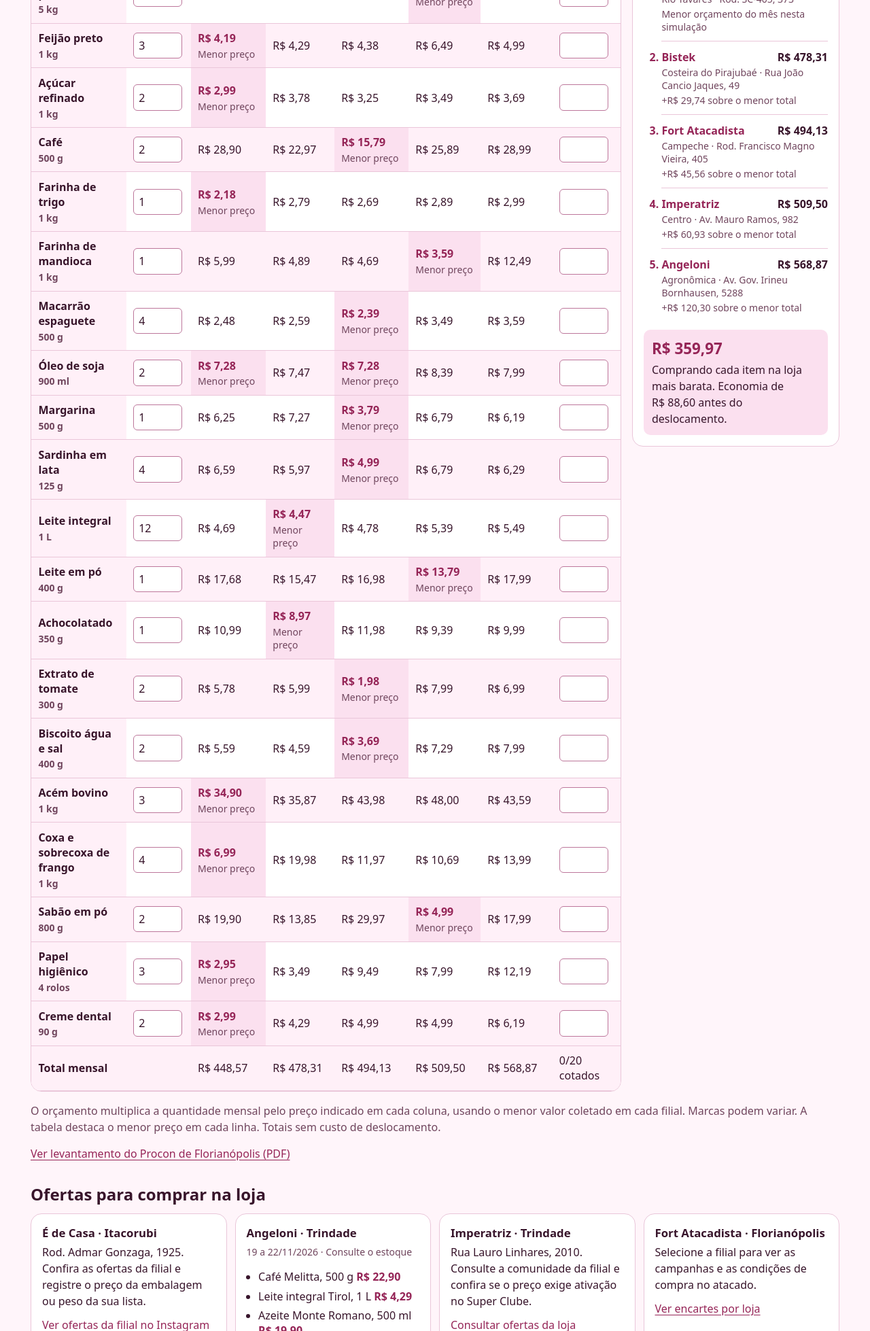
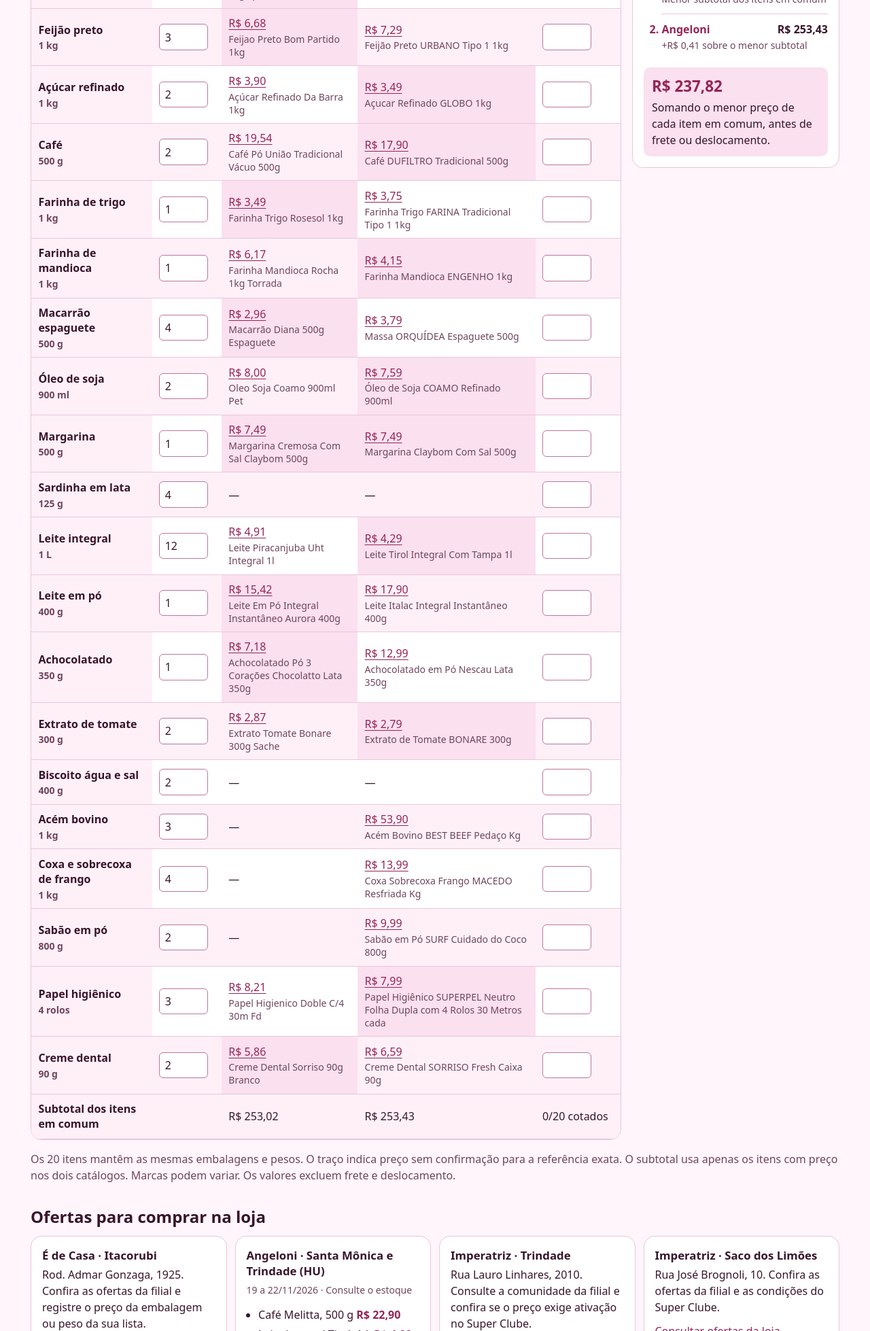
Before and after one commit to diegofranzbm-tech/pac-site, a plain HTML site: page radar/mercado/index.html in a window 1280 px wide. Shown: the part 842-2800 px from the top of the page at 68% size. Drawn offline with Linux system fonts and the light colour scheme.

Commit message:
Atualizar preços de novembro e filiais do Mercado

```diff
--- a/radar/mercado/app.js
+++ b/radar/mercado/app.js
@@ -1,13 +1,13 @@
 const stores = [
   {
-    name: "Angeloni", branch: "Trindade", address: "Rua Prof. Simão José Hess, 190",
+    name: "Angeloni", branch: "Trindade (HU)", address: "Rua Prof. Simão José Hess, 190",
     links: [
       ["Supermercado online", "https://super.angeloni.com.br/"],
       ["Ofertas do encarte", "https://super.angeloni.com.br/ofertas-do-encarte"]
     ]
   },
   {
-    name: "Imperatriz", branch: "Trindade",
+    name: "Imperatriz", branch: "Trindade", address: "Rua Lauro Linhares, 2010",
     links: [["Ofertas e comunidade da loja", "https://superimperatriz.com.br/"]]
   },
   {
@@ -19,11 +19,19 @@ const stores = [
     ]
   },
   {
-    name: "Fort", branch: "Rio Tavares", address: "Rod. Dr. Antônio Luiz Moura Gonzaga, 1616",
+    name: "Fort", branch: "Santo Antônio de Lisboa", address: "Rod. José Carlos Daux, 9580",
     links: [
-      ["Encarte oficial · selecione Rio Tavares", "https://www.fortatacadista.com.br/encartes/"],
+      ["Encarte oficial · selecione Santo Antônio de Lisboa", "https://www.fortatacadista.com.br/encartes/"],
       ["Folhetos de Florianópolis", "https://www.portafolhetos.com.br/ofertas/florianopolis/fort-atacadista/"]
     ]
+  },
+  {
+    name: "Angeloni · Santa Mônica", branch: "Santa Mônica", address: "Rua Nirberto Haase, 75",
+    links: [["Ofertas do encarte", "https://super.angeloni.com.br/ofertas-do-encarte"]]
+  },
+  {
+    name: "Imperatriz · Saco dos Limões", branch: "Saco dos Limões", address: "Rua José Brognoli, 10",
+    links: [["Ofertas e comunidade da loja", "https://superimperatriz.com.br/"]]
   }
 ];
 
@@ -36,13 +44,13 @@ const selections = {
   cleaning: [
     ["Água sanitária Ypê Pro · 5 L", "R$ 19,99 · R$ 4,00/L", "Referência online do Angeloni", "https://super.angeloni.com.br/limpeza-e-lavanderia/agua-sanitaria"],
     ["Água sanitária Qboa · 5 L", "R$ 17,97 · R$ 3,59/L", "Referência online do Bistek", stores[2].links[2][1]],
-    ["Folheto de perfumaria e limpeza", "", "Fort · catálogo regional anunciado até 30/11/2026. Confira se inclui Rio Tavares.", stores[3].links[1][1]]
+    ["Folheto de perfumaria e limpeza", "", "Fort · catálogo regional anunciado até 30/11/2026. Confira se inclui Santo Antônio de Lisboa.", stores[3].links[1][1]]
   ],
   deals: [
     ["Penne Monte Romano · 500 g", "R$ 6,99 · R$ 13,98/kg", "Angeloni online · consulte pelo CEP", stores[0].links[0][1]],
     ["Azeite Monte Romano · 500 ml", "R$ 19,90 · R$ 39,80/L", "Angeloni online · consulte pelo CEP", "https://super.angeloni.com.br/super-ofertas"],
     ["Ofertas do Super Clube", "", "Imperatriz Trindade · consulte a comunidade da loja e confira se o desconto exige ativação no app.", stores[1].links[0][1]],
-    ["Black Friday", "", "Fort · catálogo regional anunciado de 20 a 22/11/2026. Confira se inclui Rio Tavares.", stores[3].links[1][1]]
+    ["Black Friday", "", "Fort · catálogo regional anunciado de 20 a 22/11/2026. Confira se inclui Santo Antônio de Lisboa.", stores[3].links[1][1]]
   ]
 };
 
@@ -60,7 +68,7 @@ const storageKey = "radar-mercado-cesta-v1";
 
 document.querySelector("#stores").innerHTML = stores.map(({name, branch, address, links}) => {
   const query = encodeURIComponent(`${name} ${branch} Florianópolis`);
-  return `<article><h3>${name} · ${branch}</h3>
+  return `<article><h3>${name.endsWith(branch) ? name : `${name} · ${branch}`}</h3>
     ${address ? `<p>${address}</p>` : ""}
     <div class="links">${links.map(([label, url]) => external(label, url)).join("")}
     ${external("Ver no mapa", `https://www.google.com/maps/search/?api=1&query=${query}`)}</div></article>`;
--- a/radar/mercado/cesta.js
+++ b/radar/mercado/cesta.js
@@ -1,33 +1,30 @@
-// Menores preços por filial da coleta de 4 e 5/02/2026, em centavos.
+// Preços dos catálogos oficiais consultados em 22/11/2026, em centavos.
 const physicalItems = [
-  ["Arroz parboilizado", "5 kg", [1198, 1429, 1179, 1099, 1589]],
-  ["Feijão preto", "1 kg", [419, 429, 438, 649, 499]],
-  ["Açúcar refinado", "1 kg", [299, 378, 325, 349, 369]],
-  ["Café", "500 g", [2890, 2297, 1579, 2589, 2899]],
-  ["Farinha de trigo", "1 kg", [218, 279, 269, 289, 299]],
-  ["Farinha de mandioca", "1 kg", [599, 489, 469, 359, 1249]],
-  ["Macarrão espaguete", "500 g", [248, 259, 239, 349, 359]],
-  ["Óleo de soja", "900 ml", [728, 747, 728, 839, 799]],
-  ["Margarina", "500 g", [625, 727, 379, 679, 619]],
-  ["Sardinha em lata", "125 g", [659, 597, 499, 679, 629]],
-  ["Leite integral", "1 L", [469, 447, 478, 539, 549]],
-  ["Leite em pó", "400 g", [1768, 1547, 1698, 1379, 1799]],
-  ["Achocolatado", "350 g", [1099, 897, 1198, 939, 999]],
-  ["Extrato de tomate", "300 g", [578, 599, 198, 799, 699]],
-  ["Biscoito água e sal", "400 g", [559, 459, 369, 729, 799]],
-  ["Acém bovino", "1 kg", [3490, 3587, 4398, 4800, 4359]],
-  ["Coxa e sobrecoxa de frango", "1 kg", [699, 1998, 1197, 1069, 1399]],
-  ["Sabão em pó", "800 g", [1990, 1385, 2997, 499, 1799]],
-  ["Papel higiênico", "4 rolos", [295, 349, 949, 799, 1219]],
-  ["Creme dental", "90 g", [299, 429, 499, 499, 619]],
+  ["Arroz parboilizado", "5 kg", [[1750, "Arroz Parboilizado Bonitão 5kg Tp1", "https://www.bistek.com.br/arroz-parboilizado-bonitao-5kg-tp1-1550012/p"], [1795, "Arroz Parboilizado KIARROZ 5kg", "https://super.angeloni.com.br/arroz-parboilizado-kiarroz-5kg-121452/p"]]],
+  ["Feijão preto", "1 kg", [[668, "Feijao Preto Bom Partido 1kg", "https://www.bistek.com.br/feijao-preto-bom-partido-1kg-2043408/p"], [729, "Feijão Preto URBANO Tipo 1 1kg", "https://super.angeloni.com.br/feijao-preto-urbano-tipo-1-1kg-2876440/p"]]],
+  ["Açúcar refinado", "1 kg", [[390, "Açúcar Refinado Da Barra 1kg", "https://www.bistek.com.br/acucar-da-barra-1kg-refinado-1501305/p"], [349, "Açucar Refinado GLOBO 1kg", "https://super.angeloni.com.br/acucar-refinado-globo-1kg-5503951/p"]]],
+  ["Café", "500 g", [[1954, "Café Pó União Tradicional Vácuo 500g", "https://www.bistek.com.br/cafe-po-uniao-500g-tradicional-vacuo-2218798/p"], [1790, "Café DUFILTRO Tradicional 500g", "https://super.angeloni.com.br/cafe-dufiltro-tradicional-500g-5523687/p"]]],
+  ["Farinha de trigo", "1 kg", [[349, "Farinha Trigo Rosesol 1kg", "https://www.bistek.com.br/farinha-trigo-rosesol-1kg-1465198/p"], [375, "Farinha Trigo FARINA Tradicional Tipo 1 1kg", "https://super.angeloni.com.br/5252815-farinha-trigo-farina-tradicional-tipo-1-1kg/p"]]],
+  ["Farinha de mandioca", "1 kg", [[617, "Farinha Mandioca Rocha 1kg Torrada", "https://www.bistek.com.br/farinha-mandioca-rocha-1kg-torrada-2019590/p"], [415, "Farinha Mandioca ENGENHO 1kg", "https://super.angeloni.com.br/5184063-farinha-mandioca-engenho-1kg/p"]]],
+  ["Macarrão espaguete", "500 g", [[296, "Macarrão Diana 500g Espaguete", "https://www.bistek.com.br/macarrao-diana-500g-espaguete-1464280/p"], [379, "Massa ORQUÍDEA Espaguete 500g", "https://super.angeloni.com.br/massa-orquidea-espaguete-500g-2132150/p"]]],
+  ["Óleo de soja", "900 ml", [[800, "Oleo Soja Coamo 900ml Pet", "https://www.bistek.com.br/oleo-soja-coamo-900ml-pet-1477102/p"], [759, "Óleo de Soja COAMO Refinado 900ml", "https://super.angeloni.com.br/4077167-oleo-de-soja-coamo-refinado-900ml/p"]]],
+  ["Margarina", "500 g", [[749, "Margarina Cremosa Com Sal Claybom 500g", "https://www.bistek.com.br/margarina-claybom-500g-c-sal-1510169/p"], [749, "Margarina Claybom Com Sal 500g", "https://super.angeloni.com.br/margarina-claybom-com-sal-500g-3260925/p"]]],
+  ["Sardinha em lata", "125 g", [null, null]],
+  ["Leite integral", "1 L", [[491, "Leite Piracanjuba Uht Integral 1l", "https://www.bistek.com.br/leite-uht-piracanjuba-1l-integral-ctp-1816110/p"], [429, "Leite Tirol Integral Com Tampa 1l", "https://super.angeloni.com.br/leite-tirol-integral-com-tampa-1l-3852102/p"]]],
+  ["Leite em pó", "400 g", [[1542, "Leite Em Pó Integral Instantâneo Aurora 400g", "https://www.bistek.com.br/leite-po-aurora-400g-instintegral-1465988/p"], [1790, "Leite Italac Integral Instantâneo 400g", "https://super.angeloni.com.br/frios-e-laticinios/leite"]]],
+  ["Achocolatado", "350 g", [[718, "Achocolatado Pó 3 Corações Chocolatto Lata 350g", "https://www.bistek.com.br/achocolatado-po-3-coracoes-350g-choc-2340453/p"], [1299, "Achocolatado em Pó Nescau Lata 350g", "https://super.angeloni.com.br/achocolatados-nestle"]]],
+  ["Extrato de tomate", "300 g", [[287, "Extrato Tomate Bonare 300g Sache", "https://www.bistek.com.br/extrato-tomate-bonare-300g-sache-2142538/p"], [279, "Extrato de Tomate BONARE 300g", "https://super.angeloni.com.br/extrato-de-tomate-bonare-300g-4868887/p"]]],
+  ["Biscoito água e sal", "400 g", [null, null]],
+  ["Acém bovino", "1 kg", [null, [5390, "Acém Bovino BEST BEEF Pedaço Kg", "https://super.angeloni.com.br/acem-bovino-best-beef-pedaco-kg-4719985/p"]]],
+  ["Coxa e sobrecoxa de frango", "1 kg", [null, [1399, "Coxa Sobrecoxa Frango MACEDO Resfriada Kg", "https://super.angeloni.com.br/coxa-sobrecoxa-frango-macedo-resfriada-kg-4823400/p"]]],
+  ["Sabão em pó", "800 g", [null, [999, "Sabão em Pó SURF Cuidado do Coco 800g", "https://super.angeloni.com.br/sabao-em-po-surf-cuidado-do-coco-800g-5459290/p"]]],
+  ["Papel higiênico", "4 rolos", [[821, "Papel Higienico Doble C/4 30m Fd", "https://www.bistek.com.br/papel-higienico-doble-c4-30m-fd-1923960/p"], [799, "Papel Higiênico SUPERPEL Neutro Folha Dupla com 4 Rolos 30 Metros cada", "https://super.angeloni.com.br/5218869-papel-higienico-superpel-neutro-folha-dupla-com-4-rolos-30-metros-cada/p"]]],
+  ["Creme dental", "90 g", [[586, "Creme Dental Sorriso 90g Branco", "https://www.bistek.com.br/creme-dental-sorriso-90g-branco-691500/p"], [659, "Creme Dental SORRISO Fresh Caixa 90g", "https://super.angeloni.com.br/creme-dental-sorriso-fresh-caixa-90g-5434854/p"]]],
 ];
 
-const physicalStores = [
-  { name: "Brasil Atacadista", area: "Rio Tavares", address: "Rod. SC-405, 373" },
-  { name: "Bistek", area: "Costeira do Pirajubaé", address: "Rua João Cancio Jaques, 49" },
-  { name: "Fort Atacadista", area: "Campeche", address: "Rod. Francisco Magno Vieira, 405" },
-  { name: "Imperatriz", area: "Centro", address: "Av. Mauro Ramos, 982" },
-  { name: "Angeloni", area: "Agronômica", address: "Av. Gov. Irineu Bornhausen, 5288" }
+const catalogStores = [
+  { name: "Bistek", area: "Catálogo online" },
+  { name: "Angeloni", area: "Catálogo online" }
 ];
 const money = cents => currency.format(cents / 100);
 const suggestedQuantities = [1, 3, 2, 2, 1, 1, 4, 2, 1, 4, 12, 1, 1, 2, 2, 3, 4, 2, 3, 2];
@@ -57,20 +54,24 @@ try {
 
 const monthlyTable = document.querySelector("#physical-basket");
 monthlyTable.innerHTML = `
-  <thead><tr><th scope="col">Produto</th><th scope="col">Qtd. no mês</th>${physicalStores.map(({ name, area }) =>
+  <thead><tr><th scope="col">Produto</th><th scope="col">Qtd. no mês</th>${catalogStores.map(({ name, area }) =>
     `<th scope="col">${name}<small>${area}</small></th>`).join("")}<th scope="col">É de Casa<small>Itacorubi · sua cotação</small></th></tr></thead>
   <tbody>${physicalItems.map(([name, unit, prices], row) => {
-    const lowest = Math.min(...prices);
+    const found = prices.filter(Boolean);
+    const lowest = found.length === catalogStores.length ? Math.min(...found.map(([cents]) => cents)) : null;
     return `<tr><th scope="row">${name}<small>${unit}</small></th>
       <td><input type="number" min="0" max="999" step="1" required inputmode="numeric"
         aria-label="Quantidade mensal de ${name} por referência de ${unit}" value="${quantities[row]}"></td>
-      ${prices.map(price => price === lowest
-        ? `<td class="lowest-price"><strong>${money(price)}</strong><small>Menor preço</small></td>`
-        : `<td>${money(price)}</td>`).join("")}
+      ${prices.map(offer => {
+        if (!offer) return '<td>—</td>';
+        const [cents, product, url] = offer;
+        return `<td class="${cents === lowest ? "lowest-price" : ""}">
+          ${external(money(cents), url)}<small>${product}</small></td>`;
+      }).join("")}
       <td><input type="number" class="itacorubi-price" min="0" max="9999" step="0.01" inputmode="decimal"
         aria-label="Preço no É de Casa para ${name} por referência de ${unit}" value="${itacorubiPrices[row] ?? ""}"></td></tr>`;
   }).join("")}</tbody>
-  <tfoot><tr><th scope="row">Total mensal</th><td></td>${physicalStores.map(({ name }, column) =>
+  <tfoot><tr><th scope="row">Subtotal dos itens em comum</th><td></td>${catalogStores.map(({ name }, column) =>
     `<td id="month-total-${column}" aria-label="Total mensal · ${name}"></td>`).join("")}<td id="itacorubi-total" aria-label="Total mensal · É de Casa"></td></tr></tfoot>`;
 
 const monthlyInputs = [...monthlyTable.querySelectorAll("input:not(.itacorubi-price)")];
@@ -88,14 +89,19 @@ function renderMonthlyBudget() {
   itacorubiTotal.textContent = valid && count > 0 && quoted === count
     ? money(quantities.reduce((sum, quantity, row) => sum + Math.round((itacorubiPrices[row] ?? 0) * 100) * quantity, 0))
     : `${quoted}/${count} cotados`;
-  const totals = physicalStores.map((store, column) => ({
-    ...store, total: physicalItems.reduce((sum, [, , prices], row) => sum + prices[column] * quantities[row], 0)
+  const comparable = physicalItems.flatMap(([, , offers], row) =>
+    quantities[row] > 0 && offers.every(Boolean) ? [row] : []);
+  const totals = catalogStores.map((store, column) => ({
+    ...store,
+    total: comparable.reduce((sum, row) => sum + physicalItems[row][2][column][0] * quantities[row], 0)
   }));
-  totals.forEach(({ total }, column) => {
-    document.getElementById(`month-total-${column}`).textContent = valid ? money(total) : "—";
+  totals.forEach(({total}, column) => {
+    document.getElementById(`month-total-${column}`).textContent =
+      valid && comparable.length ? money(total) : "—";
   });
-  if (!valid || count === 0) {
-    summary.textContent = valid ? "Adicione um produto para calcular o orçamento." : "Informe quantidades inteiras de 0 a 999.";
+
+  if (!valid || comparable.length === 0) {
+    summary.textContent = valid ? "Selecione produtos com preço nos dois catálogos." : "Informe quantidades inteiras de 0 a 999.";
     ranking.innerHTML = "";
     splitBudget.hidden = true;
     return;
@@ -103,16 +109,17 @@ function renderMonthlyBudget() {
 
   const ranked = totals.sort((a, b) => a.total - b.total);
   const lowestTotal = ranked[0].total;
-  const splitTotal = physicalItems.reduce((sum, [, , prices], row) => sum + Math.min(...prices) * quantities[row], 0);
-  summary.textContent = `${count} de 20 produtos selecionados · menor total primeiro`;
-  ranking.innerHTML = ranked.map(({ name, area, address, total }) => `
+  const splitTotal = comparable.reduce((sum, row) =>
+    sum + Math.min(...physicalItems[row][2].map(([cents]) => cents)) * quantities[row], 0);
+  summary.textContent = `${comparable.length} de ${count} produtos selecionados com preço nos dois catálogos.`;
+  ranking.innerHTML = ranked.map(({name, total}) => `
     <li><div class="rank-total"><strong>${name}</strong><b>${money(total)}</b></div>
-    <small>${area} · ${address}</small>
-    <small>${total === lowestTotal ? "Menor orçamento do mês nesta simulação" : `+${money(total - lowestTotal)} sobre o menor total`}</small></li>`).join("");
+    <small>${total === lowestTotal ? "Menor subtotal dos itens em comum" : `+${money(total - lowestTotal)} sobre o menor subtotal`}</small></li>`).join("");
   splitBudget.hidden = false;
   splitBudget.innerHTML = `
     <strong>${money(splitTotal)}</strong>
-    <p>Comprando cada item na loja mais barata. Economia de ${money(lowestTotal - splitTotal)} antes do deslocamento.</p>`;
+    <p>Somando o menor preço de cada item em comum, antes de frete ou deslocamento.</p>`;
+
 }
 
 function updateMonthlyBudget() {
@@ -156,7 +163,7 @@ document.querySelector("#physical-offers").innerHTML = `
     <p>Rod. Admar Gonzaga, 1925. Confira as ofertas da filial e registre o preço da embalagem ou peso da sua lista.</p>
     ${external("Ver ofertas da filial no Instagram", itacorubiOffers)}
   </article>
-  <article><h3>Angeloni · Trindade</h3>
+  <article><h3>Angeloni · Santa Mônica e Trindade (HU)</h3>
     <small>19 a 22/11/2026 · ${printedOfferStatus}</small>
     <ul class="offer-prices">
       <li>Café Melitta, 500 g <strong>R$ 22,90</strong></li>
@@ -169,7 +176,14 @@ document.querySelector("#physical-offers").innerHTML = `
     <p>Rua Lauro Linhares, 2010. Consulte a comunidade da filial e confira se o preço exige ativação no Super Clube.</p>
     ${external("Consultar ofertas da loja", "https://superimperatriz.com.br/")}
   </article>
-  <article><h3>Fort Atacadista · Florianópolis</h3>
-    <p>Selecione a filial para ver as campanhas e as condições de compra no atacado.</p>
+  <article><h3>Imperatriz · Saco dos Limões</h3>
+    <p>Rua José Brognoli, 10. Confira as ofertas da filial e as condições do Super Clube.</p>
+    ${external("Consultar ofertas da loja", "https://superimperatriz.com.br/")}
+  </article>
+  <article><h3>Brasil Atacadista · Rio Tavares</h3>
+    ${external("Consultar ofertas da filial", "https://brasilatacadista.com.br/whatsapp/")}
+  </article>
+  <article><h3>Fort Atacadista · Santo Antônio de Lisboa</h3>
+    <p>Rod. José Carlos Daux, 9580. Selecione a unidade 810 para ver as campanhas e condições de compra.</p>
     ${external("Ver encartes por loja", "https://www.fortatacadista.com.br/encartes/")}
   </article>`;
--- a/radar/mercado/index.html
+++ b/radar/mercado/index.html
@@ -5,15 +5,15 @@
   <meta name="viewport" content="width=device-width, initial-scale=1">
   <title>YURI, O TREINADOR QUE TREINA · Mercado</title>
   <link rel="stylesheet" href="style.css?v=compra-mensal">
-  <script src="app.js" defer></script>
-  <script src="cesta.js?v=itacorubi" defer></script>
+  <script src="app.js?v=novembro26" defer></script>
+  <script src="cesta.js?v=novembro26" defer></script>
 <link rel="stylesheet" href="../yuri.css?v=1"></head>
 <body class="yuri-market">
 <main>
   <header>
     <p class="place">Trindade e arredores · Florianópolis</p>
     <h1>Compras do mês</h1>
-    <p>Planeje a compra mensal de 20 produtos e compare o orçamento em lojas físicas de Florianópolis.</p>
+    <p>Planeje a compra mensal de 20 produtos e compare os preços dos catálogos e consulte as ofertas das lojas físicas de Florianópolis.</p>
     <nav aria-label="Seções do Mercado">
       <a href="#cesta-basica">Ranking da cesta</a><a href="#encartes">Encartes de loja</a><a href="#acougue">Açougue</a><a href="#limpeza">Limpeza</a><a href="#ofertas">Ofertas</a><a href="#cesta">Minha cotação</a>
     </nav>
@@ -21,23 +21,22 @@
 
   <section aria-labelledby="cesta-basica">
     <h2 id="cesta-basica">Orçamento mensal por supermercado</h2>
-    <p class="market-note"><strong>Referência histórica · 4 e 5 de fevereiro de 2026.</strong> Os valores foram coletados em lojas físicas pelo Procon de Florianópolis. Confira os preços atuais antes da compra.</p>
+    <p class="market-note"><strong>Catálogos oficiais consultados em 22/11/2026.</strong> Preços online de Angeloni e Bistek, sujeitos a CEP, estoque e condições no carrinho. Para comprar presencialmente, confira as ofertas da filial abaixo.</p>
     <p id="quantity-help">A lista começa com uma sugestão para dois adultos. Ajuste o número de embalagens ou de quilos de cada item para o seu mês. Use zero para retirar um produto.</p>
-    <p>Para o É de Casa do Itacorubi, informe o preço em reais para a mesma embalagem ou peso indicado. O total usa as mesmas quantidades mensais. O ranking usa exclusivamente as filiais com preços da coleta do Procon.</p>
+    <p>Para o É de Casa do Itacorubi, informe o preço em reais para a mesma embalagem ou peso indicado. O total usa as mesmas quantidades mensais. O ranking compara os catálogos de Angeloni e Bistek pela mesma seleção de itens.</p>
     <button type="button" id="reset-month">Restaurar quantidades sugeridas</button>
     <div class="market-layout">
-      <div class="table-wrap physical-prices" tabindex="0" role="region" aria-label="Preços por produto nas lojas físicas">
+      <div class="table-wrap physical-prices" tabindex="0" role="region" aria-label="Preços dos catálogos por produto e cotação do Itacorubi">
         <table id="physical-basket"></table>
       </div>
       <aside class="market-ranking" aria-labelledby="ranking-title">
-        <h3 id="ranking-title">Ranking por loja física</h3>
+        <h3 id="ranking-title">Ranking dos itens em comum</h3>
         <p id="monthly-summary" role="status"></p>
         <ol id="physical-ranking"></ol>
         <div id="split-budget"></div>
       </aside>
     </div>
-    <p class="market-method">O orçamento multiplica a quantidade mensal pelo preço indicado em cada coluna, usando o menor valor coletado em cada filial. Marcas podem variar. A tabela destaca o menor preço em cada linha. Totais sem custo de deslocamento.</p>
-    <a href="https://informefloripa.com/wp-content/uploads/2026/04/Pesquisa-de-Cesta-Basica-Procon-Floripa.pdf" target="_blank" rel="noopener">Ver levantamento do Procon de Florianópolis (PDF)</a>
+    <p class="market-method">Os 20 itens mantêm as mesmas embalagens e pesos. O traço indica preço sem confirmação para a referência exata. O subtotal usa apenas os itens com preço nos dois catálogos. Marcas podem variar. Os valores excluem frete e deslocamento.</p>
   </section>
 
   <section aria-labelledby="encartes">
```
Also changed, not shown: radar/index.html (+1 -1 lines).
